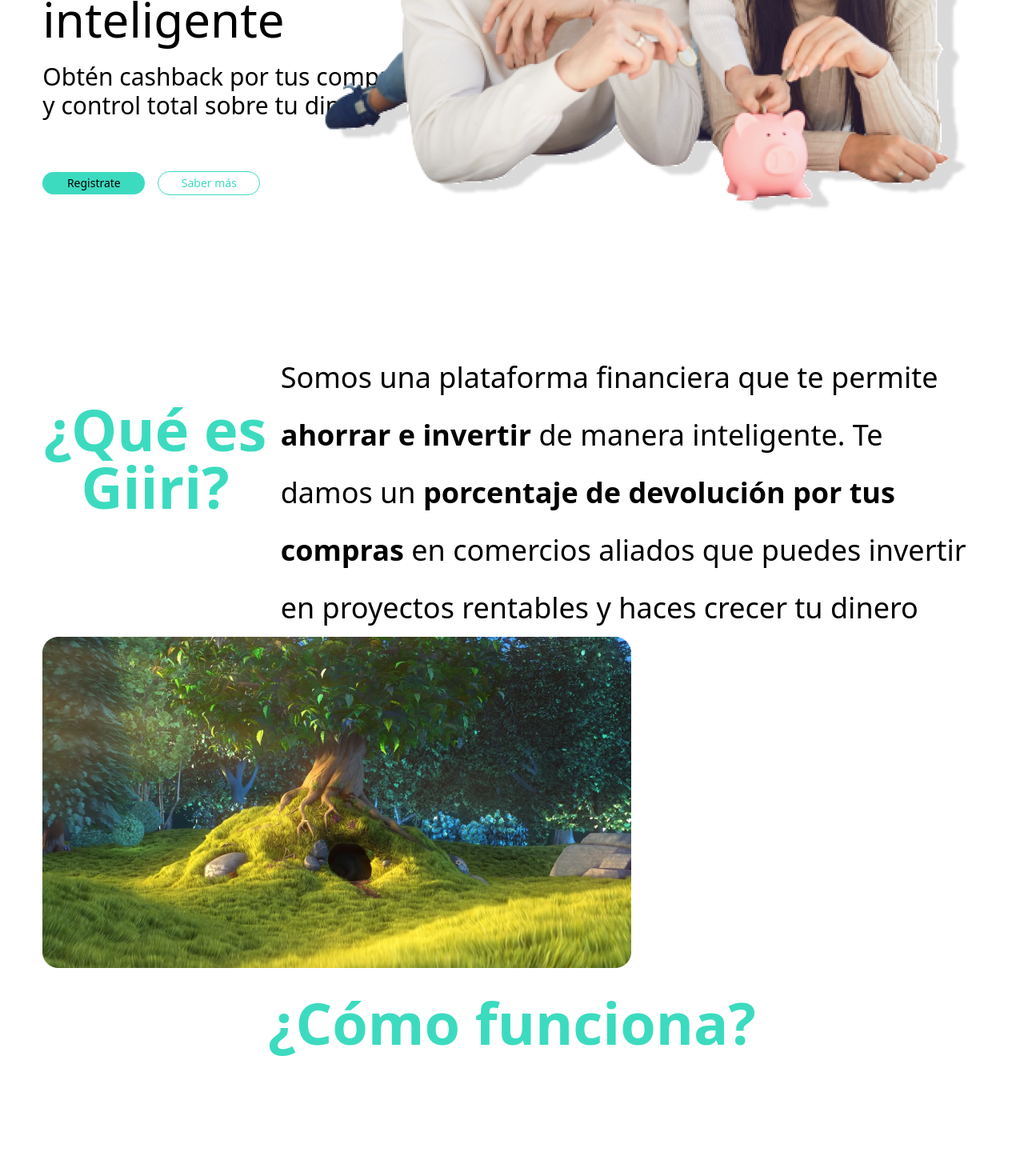
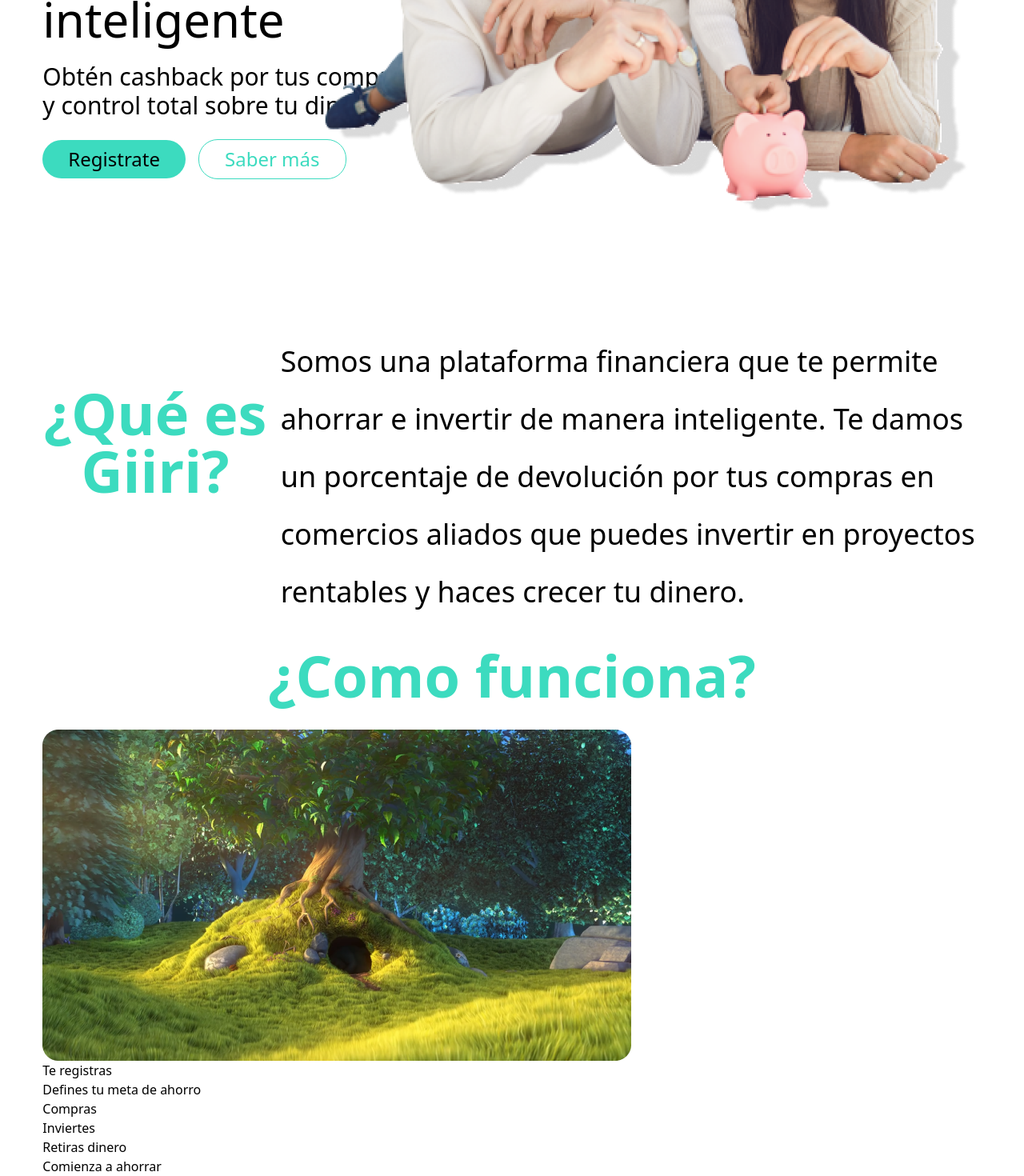
Before and after one commit to cristianps1988/giiri, a React (Vite) app: page / in a window 1280 px wide. Shown: the part 428-1898 px from the top of the page at 80% size. Before the commit the page ends 1774 px from the top, so only its background shows below. Built offline with nearby package versions, Linux system fonts and the light colour scheme.

Commit message:
variable names changed

```diff
--- a/src/App.jsx
+++ b/src/App.jsx
@@ -1,7 +1,7 @@
 import Header from "./components/Header";
 import Hero from "./components/Hero";
 import Main from "./components/Main";
-import Section from "./components/Section";
+import HowSection from "./components/HowSection";
 
 function App() {
   return (
@@ -9,7 +9,7 @@
       <Header />
       <Hero />
       <Main />
-      <Section />
+      <HowSection />
     </div>
 
   )
--- a/src/components/Header.jsx
+++ b/src/components/Header.jsx
@@ -1,9 +1,11 @@
 import React from 'react';
+import {text} from './text';
+const {logoA} = text;
 
 const Header = () => {
     return (
         <header>
-            <img src="logo.png" alt="logo" className="w-40 md:w-auto" />
+            <img src={logoA} alt="logo" className="w-40 md:w-auto" />
         </header>
     )
 }
--- a/src/components/Hero.jsx
+++ b/src/components/Hero.jsx
@@ -1,20 +1,20 @@
 import React from 'react';
 import {text} from './text';
-const {header, subHeader} = text;
+const {title, subTitle, registerBtn, moreBtn, heroImg} = text;
 
 const Hero = () => {
   return (
     <div className='w-11/12 mx-auto grid grid-cols-1 md:grid-cols-5 lg:relative'>
         <div className='md:col-span-2'>
-            <h1 className='text-3xl md:text-6xl text-center md:text-left mb-6 mt-3.5 md:mt-2'>{header}</h1>
-            <h2 className='text-center text-xs md:text-3xl md:text-left w-9/12 md:w-full mx-auto'>{subHeader}</h2>
-            <button className='text-sm text-black bg-primary w-32 py-1 mr-4 mt-16 rounded-2xl  hidden lg:inline'>Registrate</button>
-            <button className='text-sm text-primary bg-white border border-primary w-32 py-1 mt-16 rounded-2xl  hidden lg:inline'>Saber más</button>
+            <h1 className='text-3xl md:text-6xl text-center md:text-left mb-6 mt-3.5 md:mt-2'>{title}</h1>
+            <h2 className='text-center text-xs md:text-3xl md:text-left w-9/12 md:w-full mx-auto'>{subTitle}</h2>
+            <button className='text-2xl text-black bg-primary py-2 px-8 mr-4 mt-6 rounded-3xl hidden lg:inline'>{registerBtn}</button>
+            <button className='text-2xl text-primary bg-white border border-primary py-2 px-8 mt-6 rounded-3xl  hidden lg:inline'>{moreBtn}</button>
         </div>
         <div className='md:col-span-3 lg:absolute lg:-top-60 lg:right-0'>
-            <img src="/public/hero.png" alt="hero" className='w-3/5 md:w-full ml-15 mt-9 md:m-0' />
+            <img src={heroImg} alt="hero" className='w-3/5 md:w-full ml-15 mt-9 md:m-0' />
         </div>
-        <button className='text-sm text-black bg-primary inline-block w-32 py-1 mx-auto mt-16 rounded-2xl lg:hidden'>Registrate</button>
+        <button className='text-sm text-black bg-primary inline-block w-32 py-1 mx-auto mt-8 rounded-2xl lg:hidden'>{registerBtn}</button>
     </div>
 
   )
--- /dev/null
+++ b/src/components/HowSection.jsx
@@ -0,0 +1,26 @@
+import React from 'react';
+import {text} from './text';
+const {howHeading, video, stepOne, stepTwo, stepThree, stepFour, stepFive, startBtn} = text;
+
+const HowSection = () => {
+  return (
+    <div className='w-11/12 mx-auto'>
+      <div className=''>
+        <p className='text-5xl my-8 lg:text-7xl text-primary font-bold text-center'>{howHeading}</p>
+        <img src={video} alt="video" className=''/>
+      </div>
+      <div>
+        <p>{stepOne}</p>
+        <p>{stepTwo}</p>
+        <p>{stepThree}</p>
+        <p>{stepFour}</p>
+        <p>{stepFive}</p>
+      </div>
+      <button>{startBtn}</button>
+
+
+    </div>
+  )
+}
+
+export default HowSection
--- a/src/components/Main.jsx
+++ b/src/components/Main.jsx
@@ -1,10 +1,12 @@
 import React from 'react'
+import {text} from './text';
+const {whatHeading, whatText} = text;
 
 const Main = () => {
   return (
     <div className='w-11/12 mx-auto lg:grid lg:grid-cols-4 lg:mt-48 lg:gap-x-4'>
-      <p className='text-5xl my-8 lg:text-7xl text-primary font-bold lg:col-span-1 text-center lg:pt-8'>¿Qué es Giiri?</p>
-      <p className='text-xl text-center lg:text-4xl lg:text-left lg:col-span-3 leading-loose lg:leading-loose'>Somos una plataforma financiera que te permite <span className='font-bold'>ahorrar e invertir </span>de manera inteligente. Te damos un <span className='font-bold'>porcentaje de devolución por tus compras </span>en comercios aliados que puedes invertir en proyectos rentables y haces crecer tu dinero</p>
+      <p className='text-5xl my-8 lg:text-7xl text-primary font-bold lg:col-span-1 text-center lg:pt-8'>{whatHeading}</p>
+      <p className='text-xl text-center lg:text-4xl lg:text-left lg:col-span-3 leading-loose lg:leading-loose'>{whatText}</p>
     </div>
   )
 }
--- a/src/components/Section.jsx
+++ /dev/null
@@ -1,15 +0,0 @@
-import React from 'react'
-
-const Section = () => {
-  return (
-    <div className='w-11/12 mx-auto flex flex-col'>
-      <div className='lg:flex-row-reverse'>
-        <img src="public/video.png" alt="video" className=''/>
-        <p className='text-5xl my-8 lg:text-7xl text-primary font-bold text-center'>¿Cómo funciona?</p>
-      </div>
-
-    </div>
-  )
-}
-
-export default Section
--- a/src/components/text.jsx
+++ b/src/components/text.jsx
@@ -1,26 +1,29 @@
 export const text = {
-    header: 'Ahorra e invierte de manera inteligente',
-    subHeader: 'Obtén cashback por tus compras y control total sobre tu dinero',
-    regBtn: 'Registrate',
-    masBtn: 'Saber más',
-    que: '¿Qué es Giiri?',
-    queResp: 'Somos una plataforma financiera que te permite ahorrar e invertir de manera inteligente. Te damos un porcentaje de devolución por tus compras en comercios aliados  que puedes invertir en proyectos rentables y haces crecer tu dinero.',
-    como: '¿Como funciona?',
-    c1: 'Te registras',
-    c2: 'Defines tu meta de ahorro',
-    c3: 'Compras',
-    c4: 'Inviertes',
-    c5: 'Retiras dinero',
-    porQue: '¿Por qué Giiri?',
-    porQueResp: 'Somos la plataforma perfecta para aquellos que buscan una manera inteligente de mejorar su futuro financiero. Con Giiri obtenienes una devolución por tus compras, tienes control total sobre tu dinero y decides cómo hacerlo crecer. Además, nuestra plataforma es segura y fácil de usar.',
-    unete: 'Únete hoy!',
-    uneteResp: '¿Quieres comenzar a ahorrar e invertir de manera inteligente? Únete a Giiri hoy y descubre cómo puedes hacerlo. Nuestra plataforma es segura y fácil de usar, y te permite controlar completamente tu dinero. ¡Regístrate ahora y comienza a ahorrar!',
+    title: 'Ahorra e invierte de manera inteligente',
+    subTitle: 'Obtén cashback por tus compras y control total sobre tu dinero',
+    registerBtn: 'Registrate',
+    moreBtn: 'Saber más',
+    whatHeading: '¿Qué es Giiri?',
+    whatText: 'Somos una plataforma financiera que te permite ahorrar e invertir de manera inteligente. Te damos un porcentaje de devolución por tus compras en comercios aliados  que puedes invertir en proyectos rentables y haces crecer tu dinero.',
+    howHeading: '¿Como funciona?',
+    stepOne: 'Te registras',
+    stepTwo: 'Defines tu meta de ahorro',
+    stepThree: 'Compras',
+    stepFour: 'Inviertes',
+    stepFive: 'Retiras dinero',
+    startBtn: 'Comienza a ahorrar',
+    whyHeading: '¿Por qué Giiri?',
+    whyText: 'Somos la plataforma perfecta para aquellos que buscan una manera inteligente de mejorar su futuro financiero. Con Giiri obtenienes una devolución por tus compras, tienes control total sobre tu dinero y decides cómo hacerlo crecer. Además, nuestra plataforma es segura y fácil de usar.',
+    joinHeading: 'Únete hoy!',
+    joinText: '¿Quieres comenzar a ahorrar e invertir de manera inteligente? Únete a Giiri hoy y descubre cómo puedes hacerlo. Nuestra plataforma es segura y fácil de usar, y te permite controlar completamente tu dinero. ¡Regístrate ahora y comienza a ahorrar!',
     copy: '© Copyright 2023, All Rights Reserved by Giiri',
     logoA: '/public/logo.png',
     heroImg: '/public/hero.png',
-    vid: '/public/video.png',
-    men: '/public/men.png',
-    girl: '/public/girl.png',
+    video: '/public/video.png',
+    menImg: '/public/men.png',
+    girlImg: '/public/girl.png',
     logoB: '/public/logoB.png',
-    facebook: '/public/facebook.svg'
+    facebook: '/public/facebook.svg',
+    tiktok: '/public/tiktok.svg',
+    instagram: '/public/instagram.svg',
 }
```
Also changed, not shown: public/instagram.svg (added), public/tiktok.svg (added).
